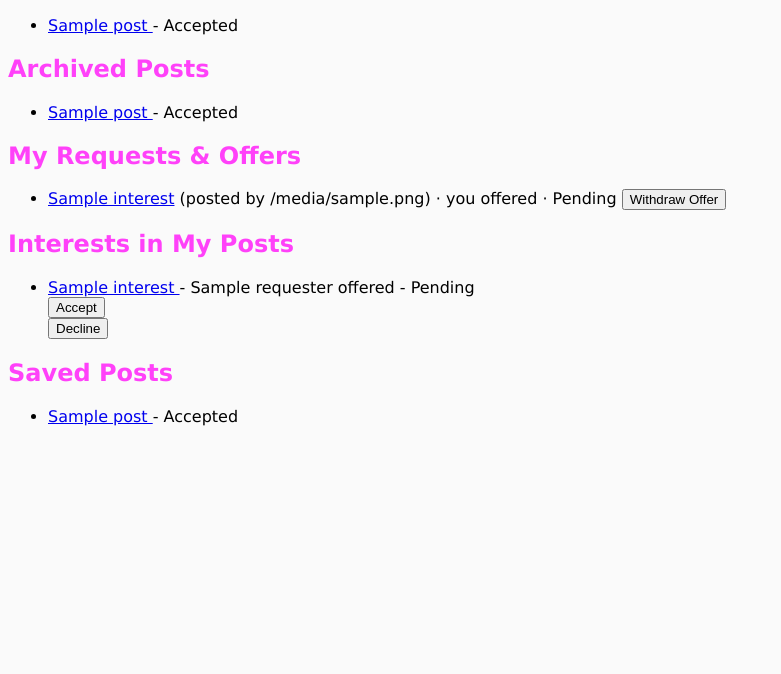
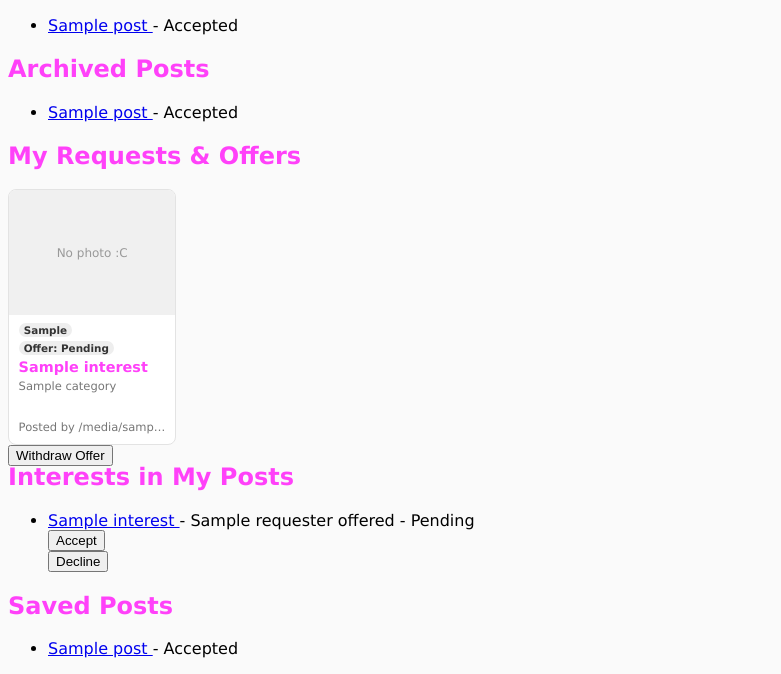
Before and after one commit to Fakhadova/wellesley-free-finds, a Flask app: template templates/profile.html in a window 1280 px wide. Shown: the part 161-835 px from the top of the page, without its empty margins (0-781 px from the left). Before the commit the page ends 587 px from the top, so only its background shows below. Run offline with Flask 3, Linux system fonts and the light colour scheme; a user stored in the database is signed in; the template is opened without the code that fills it: most values are stand-ins (such as "Sample title", 1, 10 or a date in 2020).

Commit message:
my interest UI

```diff
--- a/query.py
+++ b/query.py
@@ -79,9 +79,10 @@ def get_my_interests(conn, uid):
         curs.execute('''
             SELECT i.iid,
                    i.status   AS interest_status,
-                   p.pid, p.title, p.post_type,
+                   p.pid, p.title, p.post_type, p.category,p.posted_at,
                    p.status   AS post_status,
-                   u.username AS poster
+                   u.username AS poster,
+                   p.photo_filename
             FROM interests i
                 JOIN posts p USING (pid)
                 JOIN users u ON p.uid = u.uid
--- a/templates/profile.html
+++ b/templates/profile.html
@@ -48,28 +48,48 @@
     </ul>
 </div>
 
-<!-- My Interests in Posts -->
- <div class="my_interest_list">
+<div class="my_interest_list">
   <h2>My Requests &amp; Offers</h2>
-  {% if not my_interests %}
-    <p>You haven't requested or offered anything yet.</p>
-  {% endif %}
-  <ul>
-  {% for i in my_interests %}
+  {% if my_interests %}
+  <ul class="card-grid">
+    {% for i in my_interests %}
     <li>
-      <a href="{{ url_for('post_detail', pid=i.pid) }}">{{ i.title }}</a>
-      (posted by {{ i.poster }})
-      &middot; you {{ 'requested' if i.post_type == 'Donate' else 'offered' }}
-      &middot; {{ i.interest_status }}
+      <a class="card" href="{{ url_for('post_detail', pid=i.pid) }}">
+        <div class="card-photo">
+          {% if i.photo_filename %}
+            <img src="{{ url_for('uploaded_photo', filename=i.photo_filename) }}"
+                 alt="Photo of {{ i.title }}" loading="lazy">
+          {% else %}
+            <span class="no-photo">No photo :C </span>
+          {% endif %}
+        </div>
+        <div class="card-body">
+          <div class="tags">
+            <span class="tag tag-{{ i.post_type | lower }}">{{ i.post_type }}</span>
+            <span class="tag tag-{{ i.interest_status | lower }}">
+              {{ 'Request' if i.post_type == 'Donate' else 'Offer' }}: {{ i.interest_status }}
+            </span>
+          </div>
+          <h3>{{ i.title }}</h3>
+          <p class="card-cats">{{ i.category | category_labels | join(' · ') }}</p>
+          <p class="card-meta">Posted by {{ i.poster }} &middot; {{ i.posted_at.strftime('%b %d') }}</p>
+        </div>
+      </a>
 
       {% if i.interest_status in ('Pending', 'Accepted') %}
-      <form method="POST" action="{{ url_for('cancel_request', pid=i.pid) }}" style="display:inline">
-        <button type="submit">{{ 'Cancel Request' if i.post_type == 'Donate' else 'Withdraw Offer' }}</button>
+      <form class="card-actions" method="POST"
+            action="{{ url_for('cancel_request', pid=i.pid) }}">
+        <button type="submit">
+          {{ 'Cancel Request' if i.post_type == 'Donate' else 'Withdraw Offer' }}
+        </button>
       </form>
       {% endif %}
     </li>
-  {% endfor %}
+    {% endfor %}
   </ul>
+  {% else %}
+    <p>You haven't requested or offered anything yet.</p>
+  {% endif %}
 </div>
 
 <!-- Interests in Posts -->
```
